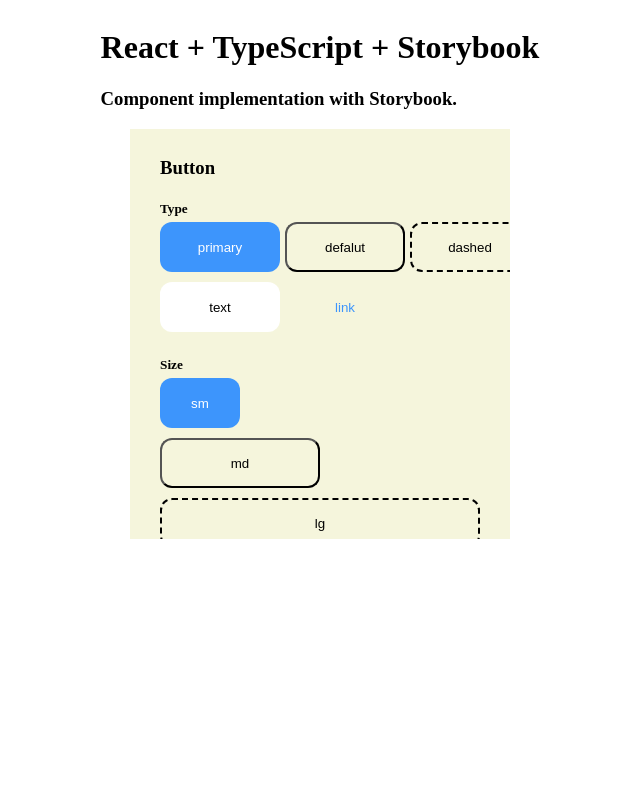
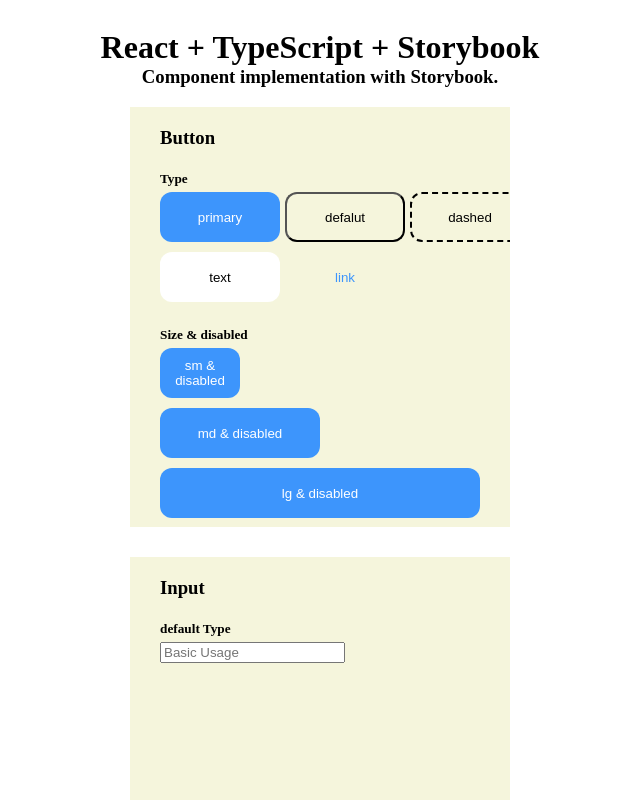
Before and after one commit to MarioChun/ReactJS-Storybook, a React (Create React App) app: page / in a window 1280 px wide. Shown: the top 800 px of the page, without its empty margins (320-960 px from the left). Built offline with nearby package versions, Linux system fonts and the light colour scheme.

Commit message:
[component] input 추가

```diff
--- a/src/App.tsx
+++ b/src/App.tsx
@@ -1,15 +1,17 @@
 import React from "react";
 import Packbutton from "./components/Packbutton";
 import PackFrame from "./components/PackFrame";
+import Packinput from "./components/PackInput";
 import "./scss/app.scss";
 function App() {
   return (
     <div className="App">
-      <div>
+      <div className="Title">
         <h1>React + TypeScript + Storybook</h1>
         <h3>Component implementation with Storybook.</h3>
       </div>
       <PackFrame text="Button" children={<Packbutton />} />
+      <PackFrame text="Input" children={<Packinput />} />
     </div>
   );
 }
--- /dev/null
+++ b/src/components/Input.tsx
@@ -0,0 +1,18 @@
+//this binding 차이
+import { InputHTMLAttributes } from "react";
+import "./input.scss";
+
+//질문 1. 프로퍼티가 많아질수록 App.tsx쪽에 넣어줘야하는 프로퍼티 양이 많아지는데 이부분 개선시키는 방법이 없나요
+type inputProps = {
+  placeholder: string;
+} & InputHTMLAttributes<HTMLInputElement>;
+
+const Input: React.FC<inputProps> = ({ placeholder }) => {
+  return (
+    <div>
+      <input placeholder={placeholder} />
+    </div>
+  );
+};
+
+export default Input;
--- /dev/null
+++ b/src/components/PackInput.tsx
@@ -0,0 +1,14 @@
+import React from "react";
+import Input from "./Input";
+
+const Packinput = () => {
+  return (
+    <div>
+      <h5 style={{ marginBottom: "5px" }}>default Type</h5>
+
+      <Input placeholder="Basic Usage" />
+    </div>
+  );
+};
+
+export default Packinput;
--- a/src/components/Packbutton.tsx
+++ b/src/components/Packbutton.tsx
@@ -44,26 +44,28 @@ function Packbutton() {
           danger={false}
         />
       </div>
-      <h5 style={{ marginTop: "15px", marginBottom: "5px" }}>Size</h5>
+      <h5 style={{ marginTop: "15px", marginBottom: "5px" }}>
+        Size & disabled
+      </h5>
       <Button
-        text="sm"
+        text="sm & disabled"
         designType="primary"
         size="sm"
-        disabled={false}
+        disabled={true}
         danger={false}
       />
       <Button
-        text="md"
-        designType="default"
+        text="md & disabled"
+        designType="primary"
         size="md"
-        disabled={false}
+        disabled={true}
         danger={false}
       />
       <Button
-        text="lg"
-        designType="dashed"
+        text="lg & disabled"
+        designType="primary"
         size="lg"
-        disabled={false}
+        disabled={true}
         danger={false}
       />
     </div>
--- a/src/components/button.scss
+++ b/src/components/button.scss
@@ -17,7 +17,7 @@ button {
   transition: background-color 0.3s;
 
   &:hover {
-    background-color: orange;
+    background-color: #8cbbf2;
   }
 }
 
--- a/src/components/packframe.scss
+++ b/src/components/packframe.scss
@@ -3,7 +3,8 @@
   height: 50vh;
   background-color: beige;
   overflow: auto;
-  padding-top: 10px;
+  padding-top: 20px;
   padding-left: 30px;
   padding-right: 30px;
+  margin-bottom: 30px;
 }
--- a/src/scss/app.scss
+++ b/src/scss/app.scss
@@ -3,3 +3,17 @@
   flex-direction: column;
   align-items: center;
 }
+
+.Title {
+  display: flex;
+  flex-direction: column;
+  align-items: center;
+}
+
+h1 {
+  margin-bottom: 0px;
+}
+
+h3 {
+  margin-top: 0px;
+}
```
Also changed, not shown: src/components/input.scss (added), 1 other file (tests, documents, lock files or other folders).
